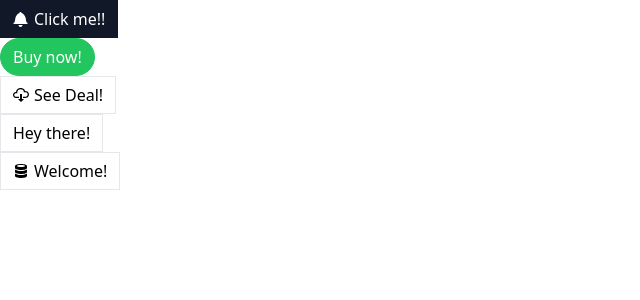
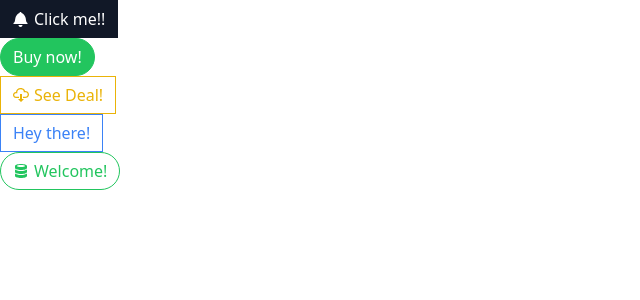
Before and after one commit to SakshiRai01/JSX-Bits, a React (Create React App) app: page / in a window 1280 px wide. Shown: the top 300 px of the page, without its empty margins (0-640 px from the left). Built offline with nearby package versions, Linux system fonts and the light colour scheme.

Commit message:
Finishing button component

```diff
--- a/src/App.js
+++ b/src/App.js
@@ -2,32 +2,36 @@ import Button from './Button';
 import { GoBell, GoCloudDownload, GoDatabase } from 'react-icons/go';
 
 function App() {
+  const handleClick = () =>
+  {
+    console.log('Click!');
+    }
   return (
     <div>
       <div>
-        <Button secondary>
+        <Button secondary onClick={handleClick}>
           <GoBell />
           Click me!!
         </Button>
       </div>
       <div>
-        <Button rounded success>
+        <Button rounded success onMouseEnter={handleClick}>
           Buy now!
         </Button>
       </div>
       <div>
-        <Button>
+        <Button outline warning onMouseOver={handleClick}>
           <GoCloudDownload />
           See Deal!
         </Button>
       </div>
       <div>
-        <Button>
+        <Button outline primary>
           Hey there!
         </Button>
       </div>
       <div>
-        <Button>
+        <Button outline rounded success>
           <GoDatabase />
           Welcome!
         </Button>
--- a/src/Button.js
+++ b/src/Button.js
@@ -9,7 +9,8 @@ function Button({
     warning,
     danger,
     outline,
-    rounded
+    rounded,
+    ...rest
 }) {
     const classes = twMerge(
         className('flex items-center px-3 py-1.5 border', {
@@ -29,7 +30,7 @@ function Button({
     );
 
     return (
-        <button className={classes}>
+        <button {...rest} className={classes}>
             {children}
         </button>
     );
```
